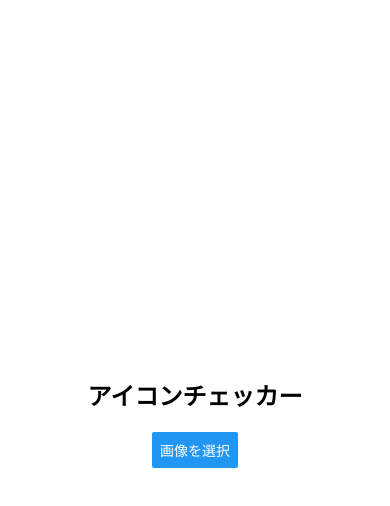
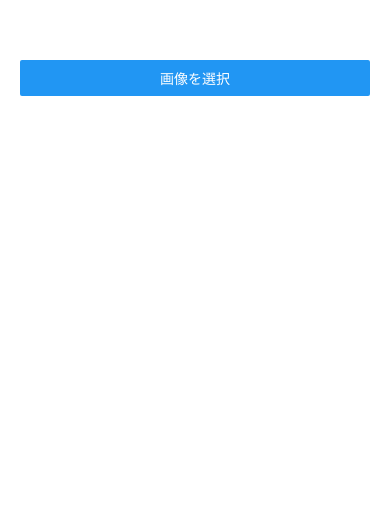
Before and after one commit to sion-neko/icon_checker, a React Native app: screen / in a window 390 px wide. Shown: the top 506 px of the page. Built offline with nearby package versions, Linux system fonts and the light colour scheme.

Commit message:
feat: インスタ画面の追加

```diff
--- a/App.tsx
+++ b/App.tsx
@@ -1,23 +1,20 @@
 import { StatusBar } from 'expo-status-bar';
-import { StyleSheet, Text, View, Button, Image } from 'react-native';
+import { StyleSheet, View, Button, ScrollView } from 'react-native';
 import * as ImagePicker from 'expo-image-picker';
 import { useState } from 'react';
+import InstagramPreview from './components/InstagramPreview';
 
 export default function App() {
-  // 選択した画像のURIを保持する状態変数
   const [selectedImage, setSelectedImage] = useState<string | null>(null);
 
-  // 画像選択関数
   const pickImage = async () => {
-    // ギャラリーから画像を選択
     const result = await ImagePicker.launchImageLibraryAsync({
       mediaTypes: ImagePicker.MediaTypeOptions.Images,
       allowsEditing: true,
-      aspect: [1, 1], // 正方形（アイコン用）
+      aspect: [1, 1],
       quality: 1,
     });
 
-    // キャンセルされなかった場合
     if (!result.canceled) {
       setSelectedImage(result.assets[0].uri);
     }
@@ -25,13 +22,15 @@ export default function App() {
 
   return (
     <View style={styles.container}>
-      <Text style={styles.title}>アイコンチェッカー</Text>
+      <ScrollView style={styles.scrollView}>
+        <View style={styles.buttonContainer}>
+          <Button title="画像を選択" onPress={pickImage} />
+        </View>
 
-      <Button title="画像を選択" onPress={pickImage} />
-
-      {selectedImage && (
-        <Image source={{ uri: selectedImage }} style={styles.image} />
-      )}
+        {selectedImage && (
+          <InstagramPreview imageUri={selectedImage} />
+        )}
+      </ScrollView>
 
       <StatusBar style="auto" />
     </View>
@@ -42,19 +41,12 @@ const styles = StyleSheet.create({
   container: {
     flex: 1,
     backgroundColor: '#fff',
-    alignItems: 'center',
-    justifyContent: 'center',
+  },
+  scrollView: {
+    flex: 1,
+  },
+  buttonContainer: {
     padding: 20,
-  },
-  title: {
-    fontSize: 24,
-    fontWeight: 'bold',
-    marginBottom: 20,
-  },
-  image: {
-    width: 200,
-    height: 200,
-    marginTop: 20,
-    borderRadius: 100, // 円形
+    marginTop: 40,
   },
 });
--- /dev/null
+++ b/components/InstagramPreview.tsx
@@ -0,0 +1,79 @@
+import React from 'react';
+import { View, Image, Text, StyleSheet } from 'react-native';
+
+interface Props {
+    imageUri: string;  // 選択した画像のURI
+}
+
+export default function InstagramPreview({ imageUri }: Props) {
+    return (
+        <View style={styles.container}>
+            <Text style={styles.title}>Instagram風プレビュー</Text>
+
+            {/* 投稿部分 */}
+            <View style={styles.post}>
+                {/* ヘッダー（アイコン + ユーザー名） */}
+                <View style={styles.header}>
+                    <Image source={{ uri: imageUri }} style={styles.avatar} />
+                    <Text style={styles.username}>your_username</Text>
+                </View>
+
+                {/* 投稿画像（ダミー） */}
+                <View style={styles.postImage}>
+                    <Text style={styles.dummyText}>投稿画像エリア</Text>
+                </View>
+
+                {/* いいね・コメント等（簡易版） */}
+                <View style={styles.actions}>
+                    <Text>❤️ 💬 ✈️</Text>
+                </View>
+            </View>
+        </View>
+    );
+}
+
+const styles = StyleSheet.create({
+    container: {
+        width: '100%',
+        backgroundColor: '#fff',
+        marginTop: 20,
+    },
+    title: {
+        fontSize: 18,
+        fontWeight: 'bold',
+        marginBottom: 10,
+        textAlign: 'center',
+    },
+    post: {
+        borderWidth: 1,
+        borderColor: '#ddd',
+        borderRadius: 8,
+    },
+    header: {
+        flexDirection: 'row',  // 横並び
+        alignItems: 'center',
+        padding: 10,
+    },
+    avatar: {
+        width: 40,
+        height: 40,
+        borderRadius: 20,  // 円形
+        marginRight: 10,
+    },
+    username: {
+        fontWeight: 'bold',
+    },
+    postImage: {
+        width: '100%',
+        height: 300,
+        backgroundColor: '#f0f0f0',
+        justifyContent: 'center',
+        alignItems: 'center',
+    },
+    dummyText: {
+        color: '#999',
+    },
+    actions: {
+        padding: 10,
+    },
+});
```
